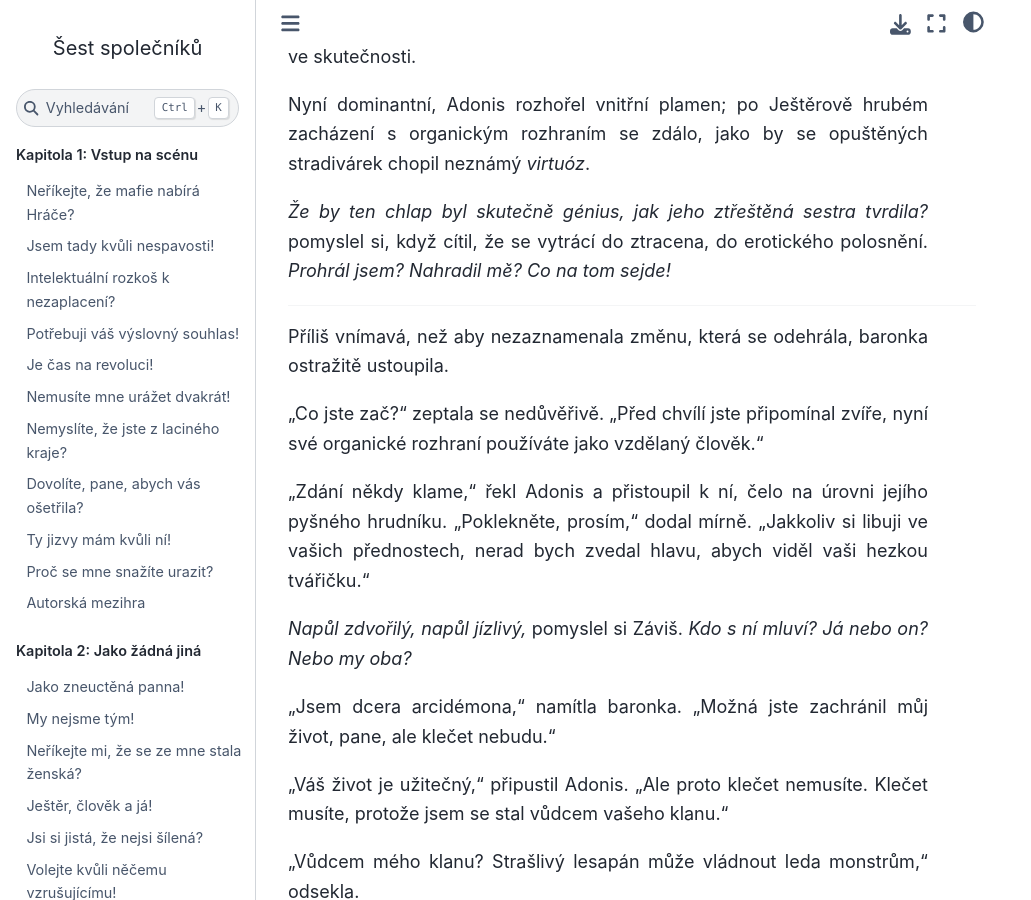
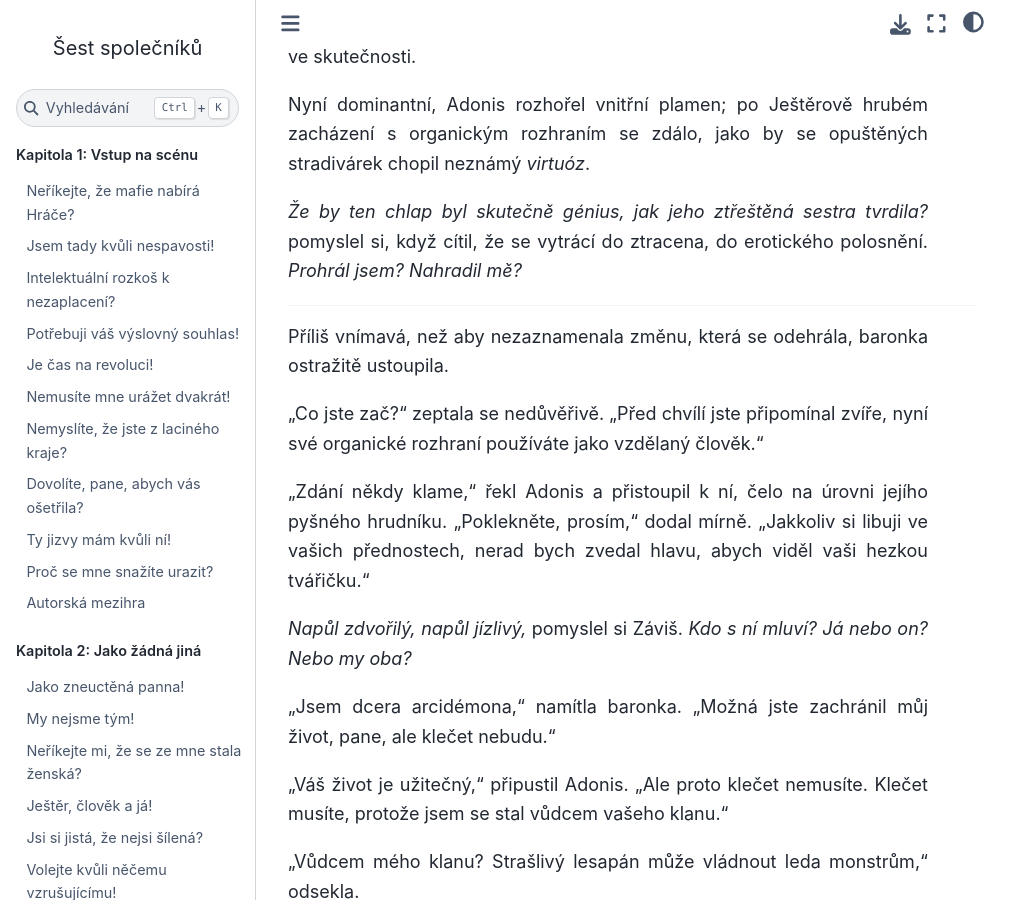
Before and after one commit to hanpari/sest-spolecniku, a Sphinx documentation site: the page built from source/sest_spolecniku/017-triumf/10.md, in a window 1280 px wide and 900 px high, scrolled down 3020 px. Shown: the whole window, without its empty margins (0-1031 px from the left). Built offline with Sphinx 7.4.7 and the Sphinx Book theme 1.1.4, drawn with Linux system fonts in a browser that asks for light colours.

Commit message:
Korekce sceny s baronkou

```diff
--- a/source/sest_spolecniku/017-triumf/10.md
+++ b/source/sest_spolecniku/017-triumf/10.md
@@ -64,7 +64,7 @@ Než stačil doříct, zaplavil Záviše horký pocit vzrušení. Bylo těžké
 
 Nyní dominantní, Adonis rozhořel vnitřní plamen; po Ještěrově hrubém zacházení s organickým rozhraním se zdálo, jako by se opuštěných stradivárek chopil neznámý *virtuóz*.
 
-*Že by ten chlap byl skutečně génius, jak jeho ztřeštěná sestra tvrdila?* pomyslel si, když cítil, že se vytrácí do ztracena, do erotického polosnění. *Prohrál jsem? Nahradil mě? Co na tom sejde!*
+*Že by ten chlap byl skutečně génius, jak jeho ztřeštěná sestra tvrdila?* pomyslel si, když cítil, že se vytrácí do ztracena, do erotického polosnění. *Prohrál jsem? Nahradil mě?*
 
 ***
 
```
